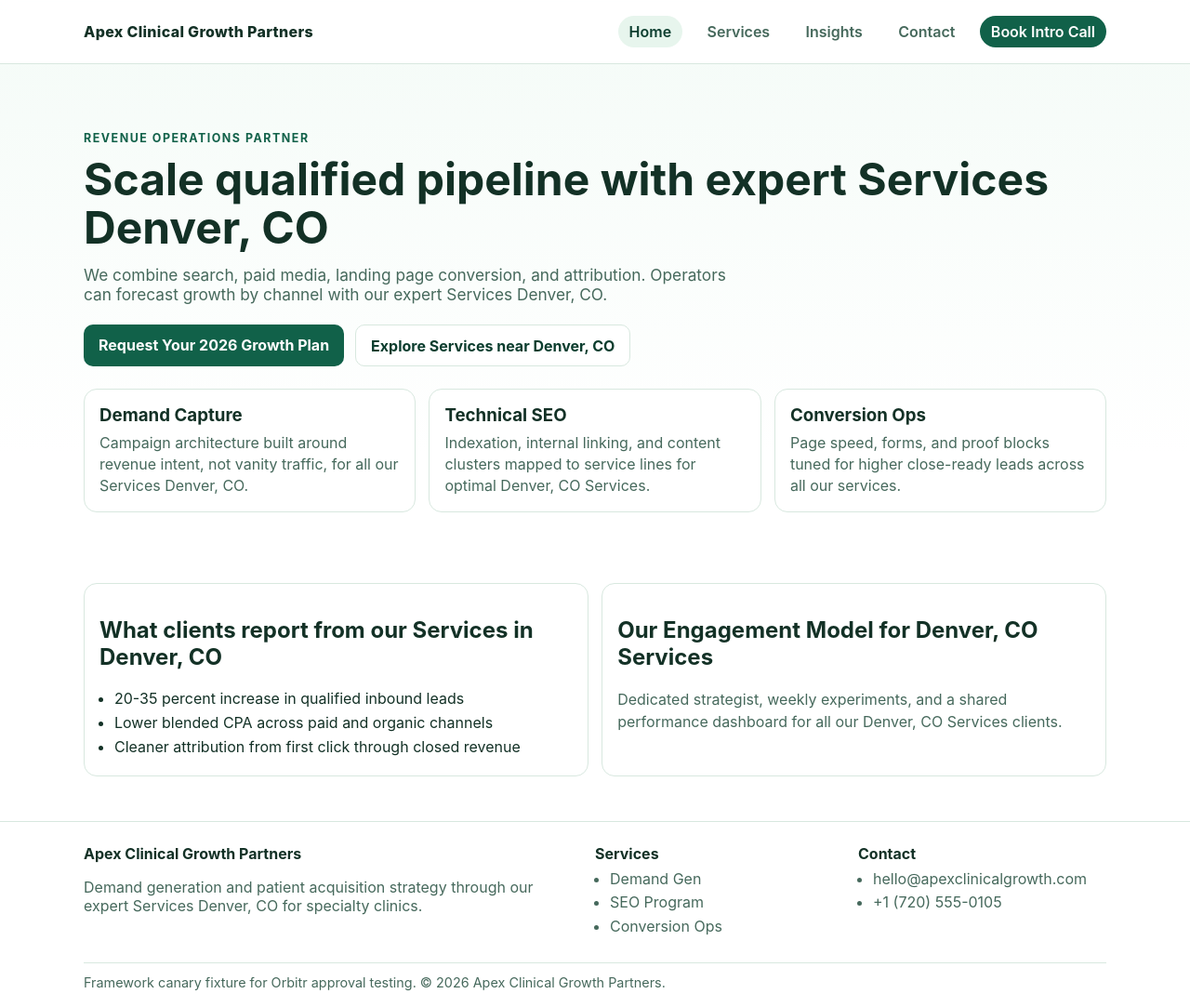
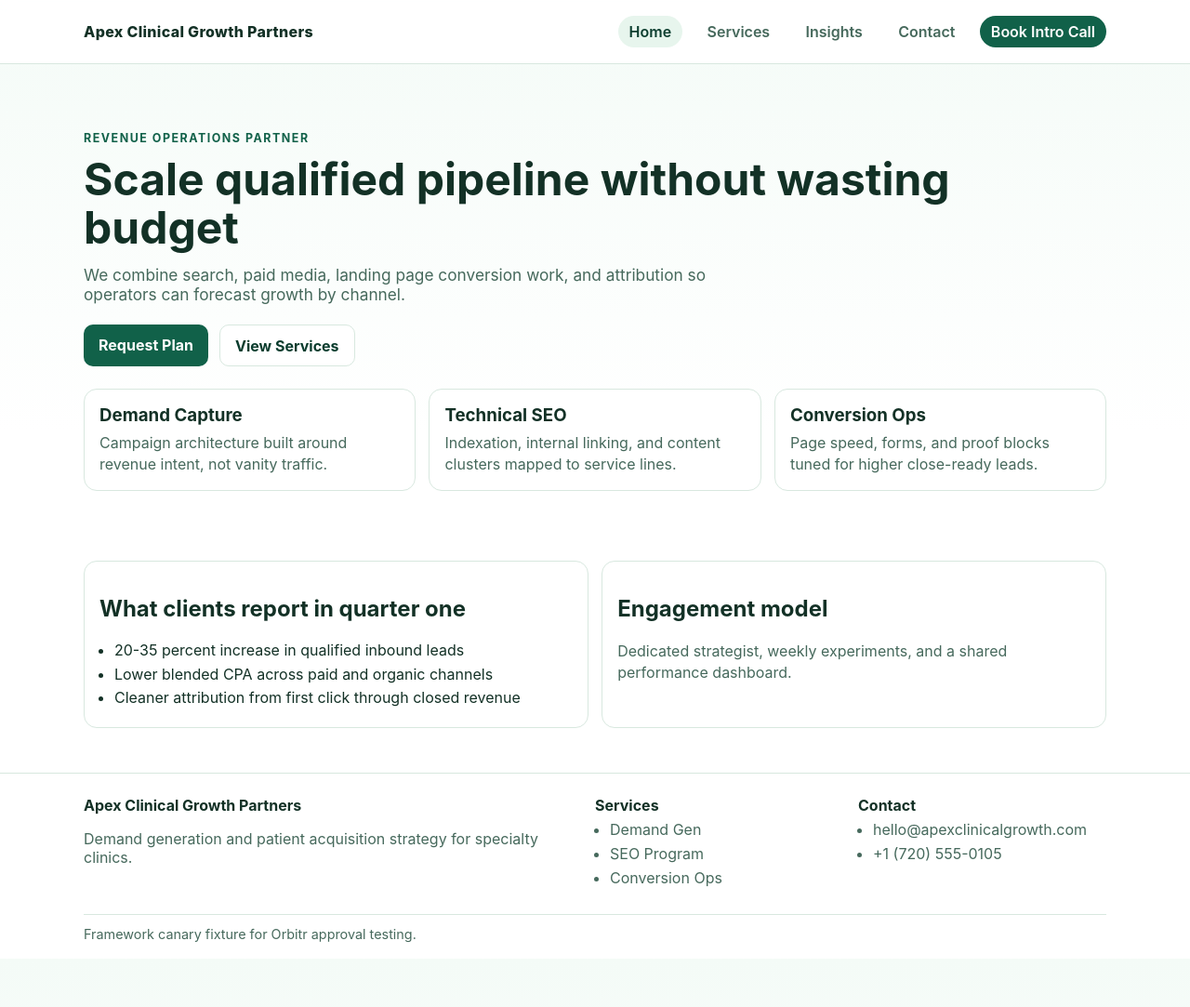
Before and after one commit to prjctlphbt/orbitr-canary-angular-20260228, a Jekyll site: the page index.html, which Jekyll copies as it is, in a window 1280 px wide and 1083 px high. Shown: the whole window at 93% size. Built offline with Jekyll 4.4.1, drawn with Linux system fonts in a browser that asks for light colours.

Commit message:
Rollback: Revert changes to index.html

```diff
--- a/index.html
+++ b/index.html
@@ -1,47 +1,57 @@
-<!DOCTYPE html>
-
+<!doctype html>
 <html lang="en">
   <head>
-<meta charset="utf-8"/>
-<meta content="width=device-width, initial-scale=1.0" name="viewport"/>
-<meta content="Apex Clinical Growth Partners delivers accountable digital marketing Services Denver, CO. We help local operators scale qualified pipeline. Services near Denver, CO." name="description"/>
-<title>Apex Clinical Growth Partners | Services Denver, CO | Growth Marketing 2026</title>
-<link href="https://orbitr-canary-angular-20260228.pages.dev/" rel="canonical"/>
-<link href="/assets/styles.css" rel="stylesheet">
-</link></head>
+    <meta charset="UTF-8" />
+    <meta name="viewport" content="width=device-width, initial-scale=1.0" />
+    <meta name="description" content="Apex Clinical Growth Partners helps local service operators scale qualified pipeline with accountable digital marketing." />
+    <title>Apex Clinical Growth Partners | Growth Marketing</title>
+    <link rel="canonical" href="https://orbitr-canary-angular-20260228.pages.dev/">
+    <link rel="stylesheet" href="/assets/styles.css" />
+<script type="application/ld+json">
+{
+  "@context": "https://schema.org",
+  "@type": "AutoRepair",
+  "name": "Orbitr Canary Angular 20260228",
+  "url": "https://orbitr-canary-angular-20260228.pages.dev",
+  "telephone": "(720) 555-0105"
+}
+</script>
+</head>
   <body>
-<app-root data-framework="angular" ng-version="17.3.0">
+
+<app-root ng-version="17.3.0" data-framework="angular">
     <header>
       <div class="container navbar">
         <a class="brand" href="/">Apex Clinical Growth Partners</a>
-<button aria-label="Open menu" class="nav-toggle" data-nav-toggle="" type="button">Menu</button>
-<nav aria-label="Primary" class="nav-links" data-nav-links="" data-open="false">
-<a aria-current="page" href="/">Home</a>
-<a href="/services/">Services</a>
-<a href="/blog/insights/">Insights</a>
-<a href="/contact/">Contact</a>
+        <button class="nav-toggle" type="button" data-nav-toggle aria-label="Open menu">Menu</button>
+        <nav class="nav-links" data-nav-links data-open="false" aria-label="Primary">
+          <a href="/" aria-current="page">Home</a>
+          <a href="/services/" >Services</a>
+          <a href="/blog/insights/" >Insights</a>
+          <a href="/contact/" >Contact</a>
           <a class="cta" href="/contact/">Book Intro Call</a>
         </nav>
       </div>
     </header>
     <main class="container">
+
       <section class="hero">
         <span class="kicker">Revenue Operations Partner</span>
-<h1>Scale qualified pipeline with expert Services Denver, CO</h1>
-<p class="subhead">We combine search, paid media, landing page conversion, and attribution. Operators can forecast growth by channel with our expert Services Denver, CO.</p>
+        <h1>Scale qualified pipeline without wasting budget</h1>
+        <p class="subhead">We combine search, paid media, landing page conversion work, and attribution so operators can forecast growth by channel.</p>
         <div class="actions">
-<a class="btn primary" href="/contact/">Request Your 2026 Growth Plan</a>
-<a class="btn ghost" href="/services/">Explore Services near Denver, CO</a>
+          <a class="btn primary" href="/contact/">Request Plan</a>
+          <a class="btn ghost" href="/services/">View Services</a>
         </div>
         <div class="grid">
-<article class="card"><h3>Demand Capture</h3><p>Campaign architecture built around revenue intent, not vanity traffic, for all our Services Denver, CO.</p></article>
-<article class="card"><h3>Technical SEO</h3><p>Indexation, internal linking, and content clusters mapped to service lines for optimal Denver, CO Services.</p></article>
-<article class="card"><h3>Conversion Ops</h3><p>Page speed, forms, and proof blocks tuned for higher close-ready leads across all our services.</p></article>
+          <article class="card"><h3>Demand Capture</h3><p>Campaign architecture built around revenue intent, not vanity traffic.</p></article>
+          <article class="card"><h3>Technical SEO</h3><p>Indexation, internal linking, and content clusters mapped to service lines.</p></article>
+          <article class="card"><h3>Conversion Ops</h3><p>Page speed, forms, and proof blocks tuned for higher close-ready leads.</p></article>
         </div>
       </section>
       <section class="section">
         <article class="card">
-<h2>What clients report from our Services in Denver, CO</h2>
+          <h2>What clients report in quarter one</h2>
           <ul>
             <li>20-35 percent increase in qualified inbound leads</li>
             <li>Lower blended CPA across paid and organic channels</li>
@@ -49,8 +59,8 @@
           </ul>
         </article>
         <article class="card">
-<h2>Our Engagement Model for Denver, CO Services</h2>
-<p>Dedicated strategist, weekly experiments, and a shared performance dashboard for all our Denver, CO Services clients.</p>
+          <h2>Engagement model</h2>
+          <p>Dedicated strategist, weekly experiments, and a shared performance dashboard.</p>
         </article>
       </section>
     </main>
@@ -58,7 +68,7 @@
       <div class="container footer-grid">
         <div>
           <strong>Apex Clinical Growth Partners</strong>
-<p>Demand generation and patient acquisition strategy through our expert Services Denver, CO for specialty clinics.</p>
+          <p>Demand generation and patient acquisition strategy for specialty clinics.</p>
         </div>
         <div>
           <strong>Services</strong>
@@ -76,8 +86,9 @@
           </ul>
         </div>
       </div>
-<div class="container small-note">Framework canary fixture for Orbitr approval testing. © 2026 Apex Clinical Growth Partners.</div>
+      <div class="container small-note">Framework canary fixture for Orbitr approval testing.</div>
     </footer>
 </app-root>
+    <script src="/assets/site.js"></script>
   </body>
 </html>
```
Lines whose indentation alone changed are shown as unchanged.
